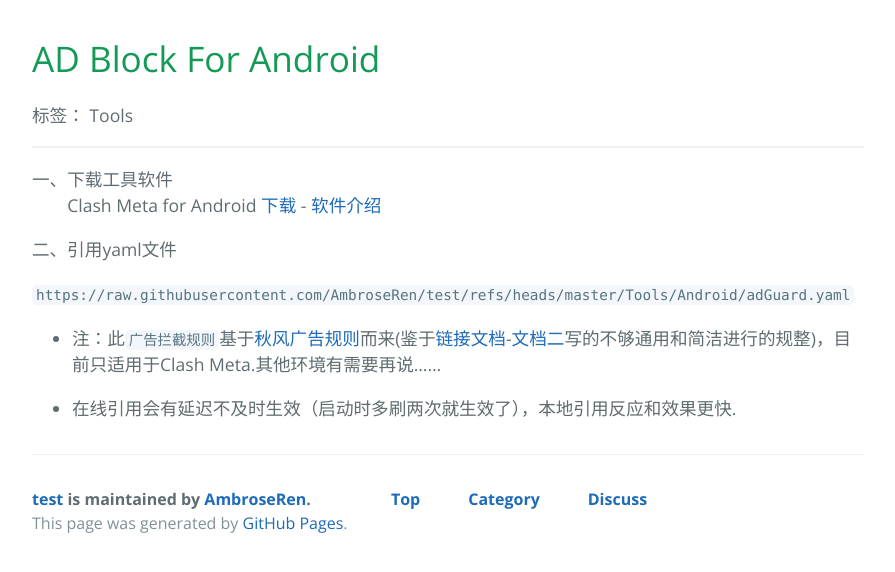
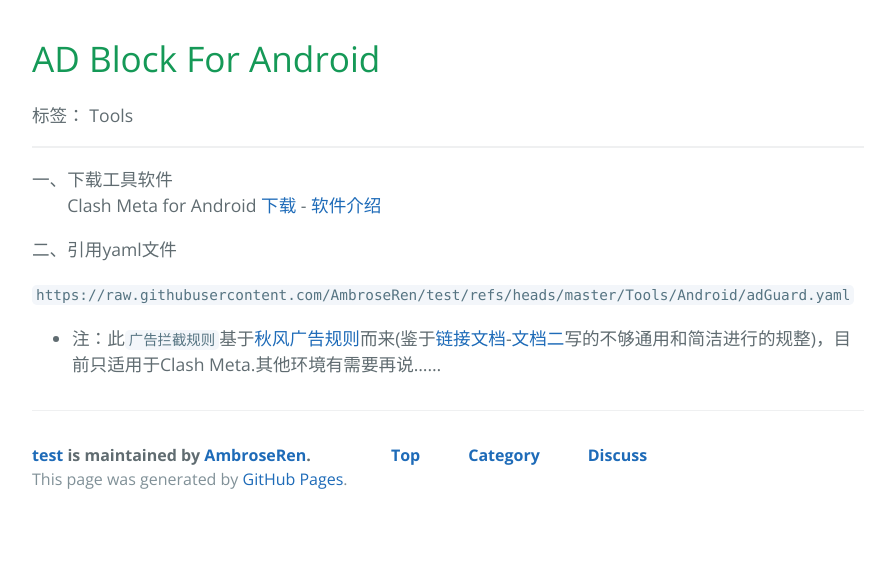
Before and after one commit to AmbroseRen/test, a Jekyll site: the page built from Tools/Android/adBlockForAndroid.md, in a window 1280 px wide. Shown: the top 572 px of the page, without its empty margins (192-1087 px from the left). Built offline with Jekyll 4.4.1, drawn with Linux system fonts in a browser that asks for light colours; nearby versions of some CDN libraries; our own code applies the rules of GitHub Pages for plain Markdown files; library files that are not in the unit come from our copies; the repository's description, which GitHub fills in, is left out.

Commit message:
Update adBlockForAndroid.md

```diff
--- a/Tools/Android/adBlockForAndroid.md
+++ b/Tools/Android/adBlockForAndroid.md
@@ -12,5 +12,3 @@
 `https://raw.githubusercontent.com/AmbroseRen/test/refs/heads/master/Tools/Android/adGuard.yaml`
 
 * 注：此`广告拦截规则`基于[秋风广告规则](https://awavenue.top/Start.html#📥-订阅指南)而来(鉴于[链接文档](https://awavenue.top/Sub.html)-[文档二](https://awavenue.top/Knowledge.html)写的不够通用和简洁进行的规整)，目前只适用于Clash Meta.其他环境有需要再说……
-
-* 在线引用会有延迟不及时生效（启动时多刷两次就生效了），本地引用反应和效果更快.
```
